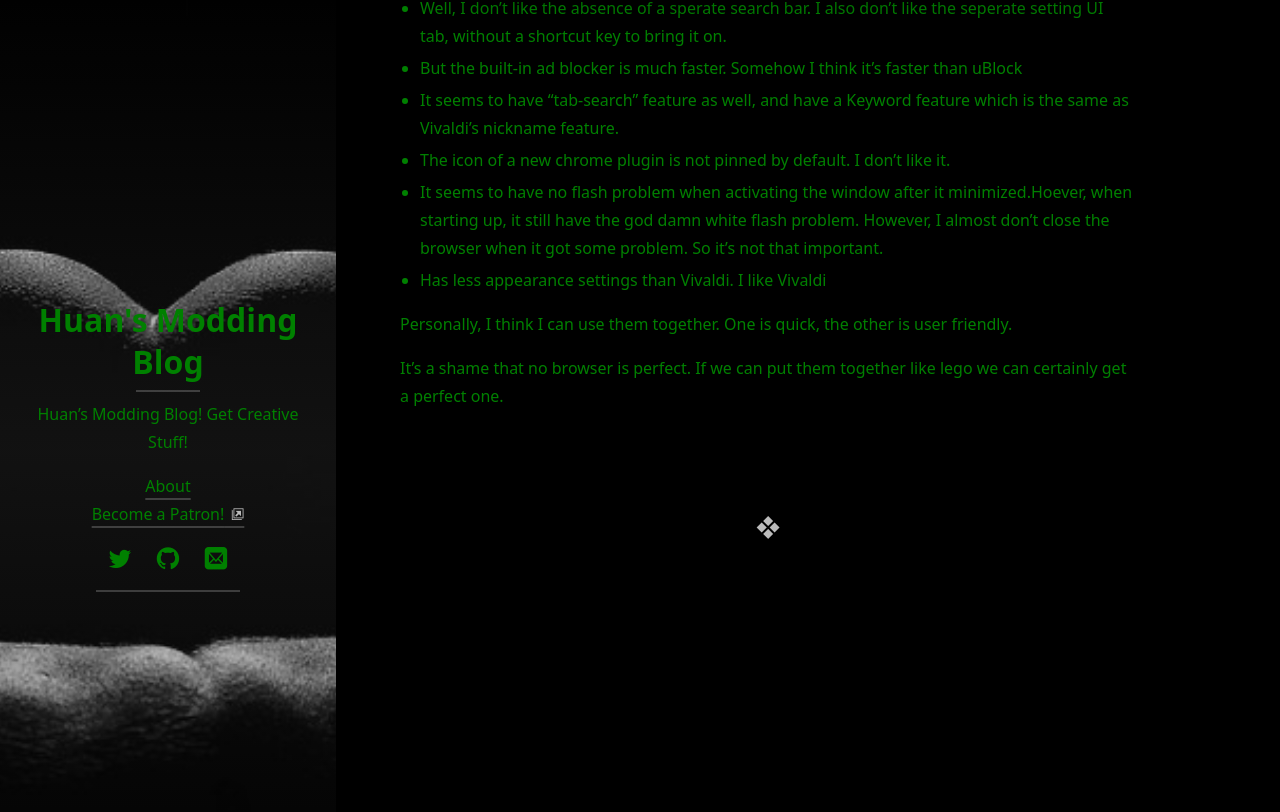
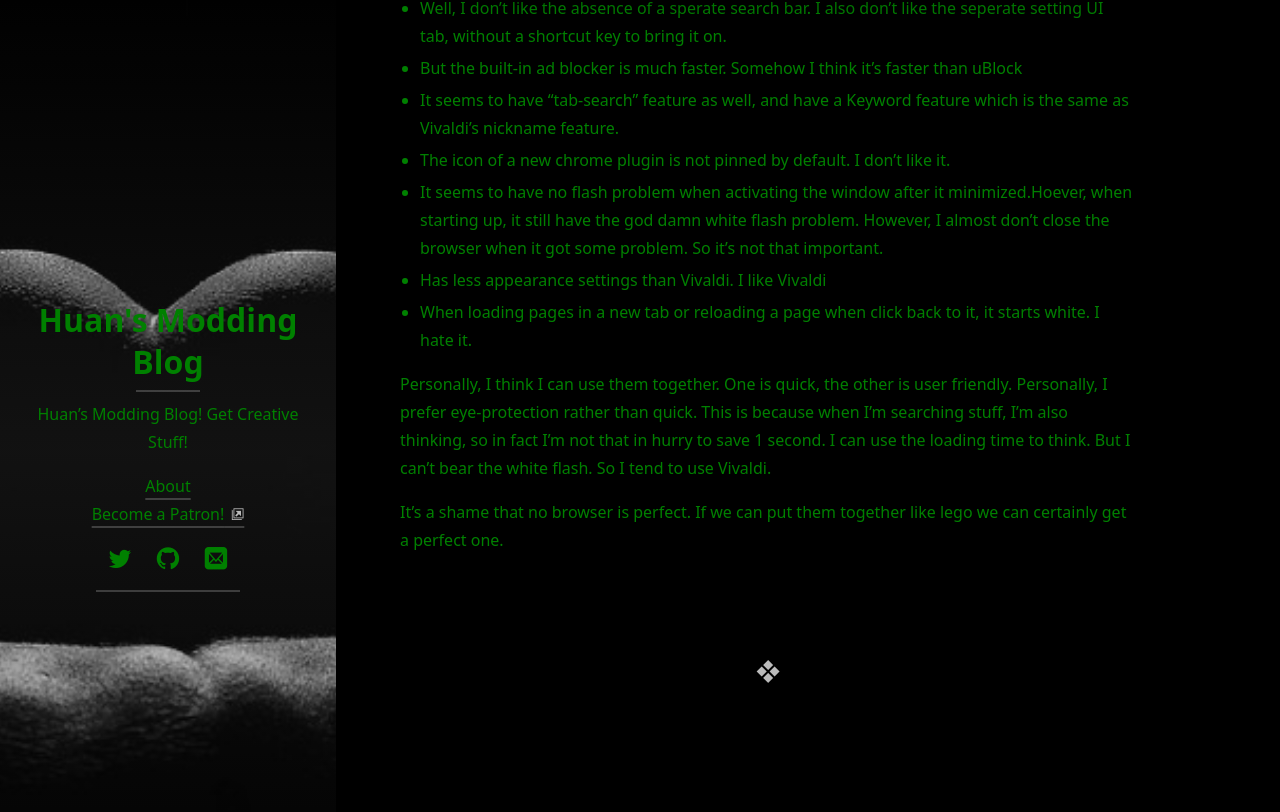
Before and after one commit to huanrenfeng/huanrenfeng.github.io, a Jekyll site: the page built from _posts/2020-11-19-switch-from-chrome-to-edge-to-vivaldi.md, in a window 1280 px wide and 900 px high, scrolled down 2830 px. Shown: the top 812 px of the window. Built offline with Jekyll 4.4.1, drawn with Linux system fonts in a browser that asks for light colours; cached includes are drawn as plain includes; nearby versions of some CDN libraries; some web fonts are replaced; our own code applies the rules of GitHub Pages for plain Markdown files; library files that are not in the unit come from our copies; before the commit the page ends 3586 px from its top, so only the background shows below that.

Commit message:
Update 2020-11-19-switch-from-chrome-to-edge-to-vivaldi.md

```diff
--- a/_posts/2020-11-19-switch-from-chrome-to-edge-to-vivaldi.md
+++ b/_posts/2020-11-19-switch-from-chrome-to-edge-to-vivaldi.md
@@ -88,9 +88,12 @@
 - The icon of a new chrome plugin is not pinned by default. I don't like it.
 - It seems to have no flash problem when activating the window after it minimized.Hoever, when starting up, it still have the god damn white flash problem. However, I almost don't close the browser when it got some problem. So it's not that important.
 - Has less appearance settings than Vivaldi. I like Vivaldi
+- When loading pages in a new tab or reloading a page when click back to it, it starts white. I hate it.
 
 
 
-Personally, I think I can use them together. One is quick, the other is user friendly.
+Personally, I think I can use them together. One is quick, the other is user friendly. Personally, I prefer eye-protection rather than quick. This is because when I'm searching stuff, I'm also thinking, so in fact I'm not that in hurry to save 1 second. I can use the loading time to think. But I can't bear the white flash. So I tend to use Vivaldi.
+
+
 
 It's a shame that no browser is perfect. If we can put them together like lego we can certainly get a perfect one.
```
